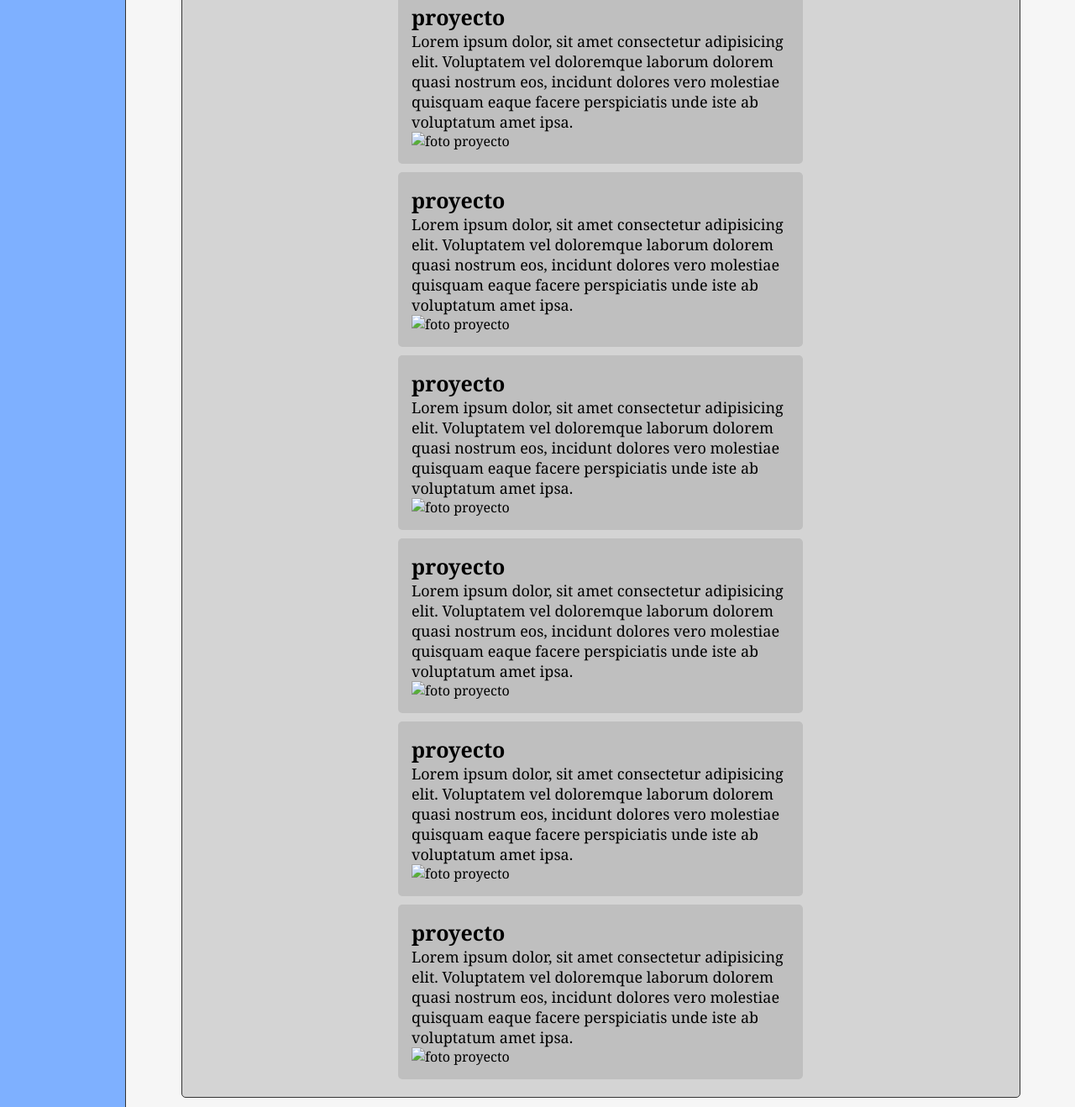
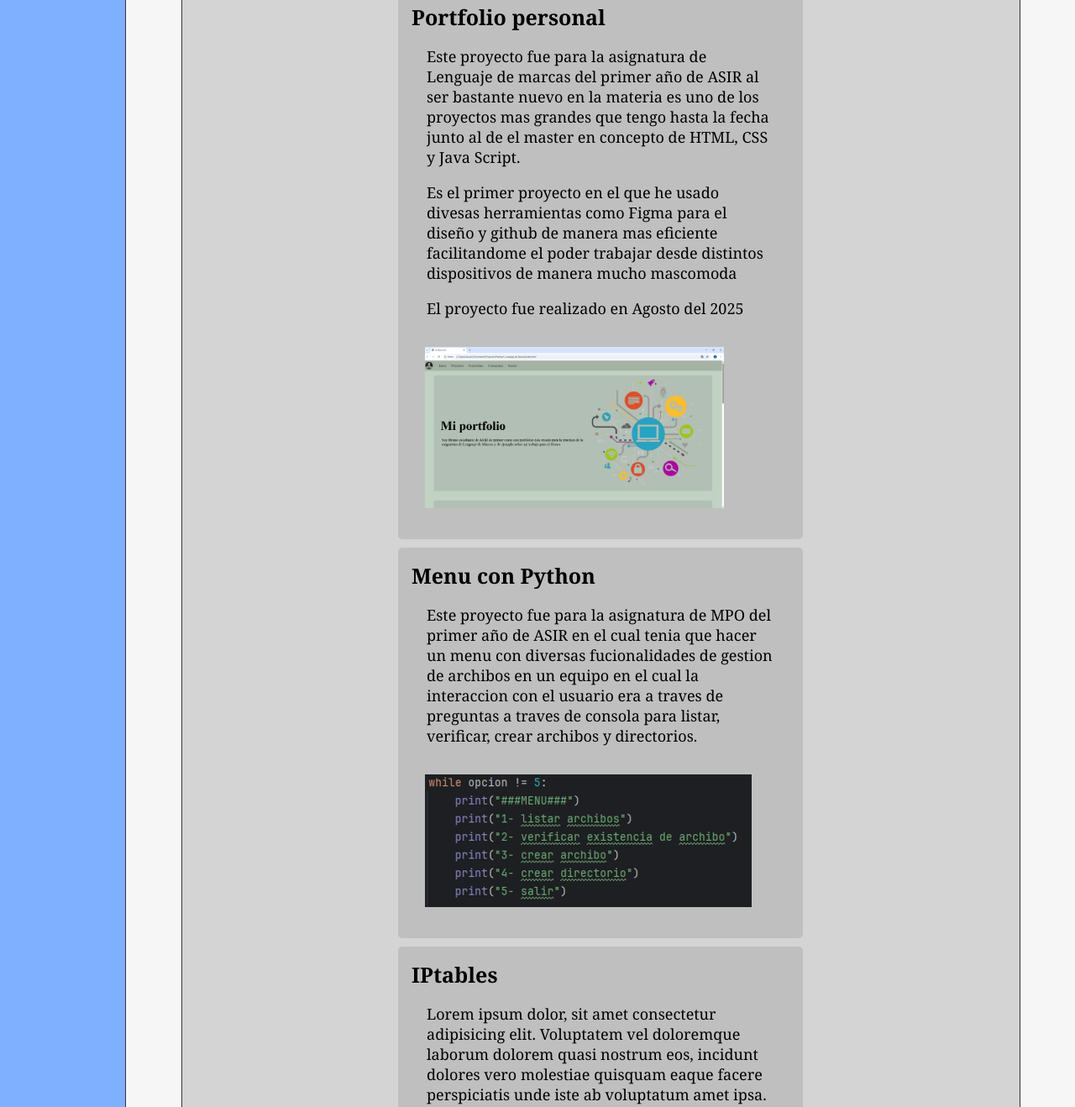
Before and after one commit to BrunoHC-57/Proyecto1_Master_BHC, a plain HTML site: page index.html in a window 1280 px wide. Shown: the part 927-2245 px from the top of the page at 84% size. Drawn offline with Linux system fonts and the light colour scheme.

Commit message:
proyecto1,2,3

```diff
--- a/index.html
+++ b/index.html
@@ -53,28 +53,30 @@
             <h2>Proyectos</h2>
             <p>Lorem ipsum dolor sit amet consectetur adipisicing elit. Possimus culpa corrupti amet perspiciatis alias mollitia porro error quaerat distinctio consequuntur eveniet cum dolorem, tempore blanditiis dolor eius reiciendis accusamus repudiandae?</p>
             <div class="mis_proyectos">
-                <article class="proyecto">
+                <article class="proyecto1">
+                    <h3>Portfolio personal</h3>
+                    <p>Este proyecto fue para la asignatura de Lenguaje de marcas del primer año de ASIR al ser bastante nuevo en la materia es uno de los proyectos mas grandes que tengo hasta la fecha junto al de el master en concepto de HTML, CSS y Java Script.</p>
+                    <p>Es el primer proyecto en el que he usado divesas herramientas como Figma para el diseño y github de manera mas eficiente facilitandome el poder trabajar desde distintos dispositivos de manera mucho mascomoda</p>
+                    <p>El proyecto fue realizado en Agosto del 2025 </p>
+                    <img src="img/WEB_Leng.png" alt="foto de la web del proyecto">
+                </article>
+                <article class="proyecto2">
+                    <h3>Menu con Python</h3>
+                    <p>Este proyecto fue para la asignatura de MPO del primer año de ASIR en el cual tenia que hacer un menu con diversas fucionalidades de gestion de archibos en un equipo en el cual la interaccion con el usuario era a traves de preguntas a traves de consola para listar, verificar, crear archibos y directorios.</p>
+                    <img src="img/codigo.png" alt="bucle while en python">
+                </article>
+                <article class="proyecto3">
+                    <h3>IPtables</h3>
+                    <p>Lorem ipsum dolor, sit amet consectetur adipisicing elit. Voluptatem vel doloremque laborum dolorem quasi nostrum eos, incidunt dolores vero molestiae quisquam eaque facere perspiciatis unde iste ab voluptatum amet ipsa.</p>
+                    <img src="img/iptables.png" alt="configuracion iptables en linux">
+                </article>
+                <article class="proyecto2">
                     <h3>proyecto</h3>
-                    <p>Lorem ipsum dolor, sit amet consectetur adipisicing elit. Voluptatem vel doloremque laborum dolorem quasi nostrum eos, incidunt dolores vero molestiae quisquam eaque facere perspiciatis unde iste ab voluptatum amet ipsa.</p>
+                    <p>Este proyecto es para la asignatura de Civerseguridad cursando SMR en el cuar se me requeria configurar las iptables de un sistema con diferentes regulaciones dependiendo de la maquina que lo requiera.</p>
                     <img src="img/" alt="foto proyecto">
                 </article>
-                <article class="proyecto">
-                    <h3>proyecto</h3>
-                    <p>Lorem ipsum dolor, sit amet consectetur adipisicing elit. Voluptatem vel doloremque laborum dolorem quasi nostrum eos, incidunt dolores vero molestiae quisquam eaque facere perspiciatis unde iste ab voluptatum amet ipsa.</p>
-                    <img src="img/" alt="foto proyecto">
-                </article>
-                <article class="proyecto">
-                    <h3>proyecto</h3>
-                    <p>Lorem ipsum dolor, sit amet consectetur adipisicing elit. Voluptatem vel doloremque laborum dolorem quasi nostrum eos, incidunt dolores vero molestiae quisquam eaque facere perspiciatis unde iste ab voluptatum amet ipsa.</p>
-                    <img src="img/" alt="foto proyecto">
-                </article>
-                <article class="proyecto">
-                    <h3>proyecto</h3>
-                    <p>Lorem ipsum dolor, sit amet consectetur adipisicing elit. Voluptatem vel doloremque laborum dolorem quasi nostrum eos, incidunt dolores vero molestiae quisquam eaque facere perspiciatis unde iste ab voluptatum amet ipsa.</p>
-                    <img src="img/" alt="foto proyecto">
-                </article>
-                <article class="proyecto">
-                    <h3>proyecto</h3>
+                <article class="proyecto3">
+                    <h3>IPtables</h3>
                     <p>Lorem ipsum dolor, sit amet consectetur adipisicing elit. Voluptatem vel doloremque laborum dolorem quasi nostrum eos, incidunt dolores vero molestiae quisquam eaque facere perspiciatis unde iste ab voluptatum amet ipsa.</p>
                     <img src="img/" alt="foto proyecto">
                 </article>
--- a/style.css
+++ b/style.css
@@ -204,12 +204,26 @@ section{
     justify-content: space-around;
     flex-wrap: wrap;
 }
-.proyecto{
+.mis_proyectos article{
     background-color: var(--fondo-gris-oscuro);
     padding: 1rem;
     border-radius: 5px;
     max-width: 450px;
     margin: 5px;
+
+}
+.mis_proyectos article p {
+    margin: 1em;
+}
+.mis_proyectos article img {
+    align-items: center;
+    margin: 1em;
+}
+.proyecto1 img {
+    height: 192px;
+}
+.proyecto3 img {
+    height: 192px;
 }
 /*Configuracion formulario*/
 form{
```
Also changed, not shown: img/WEB_Leng.png (added), img/codigo.png (added), img/iptables.png (added).
